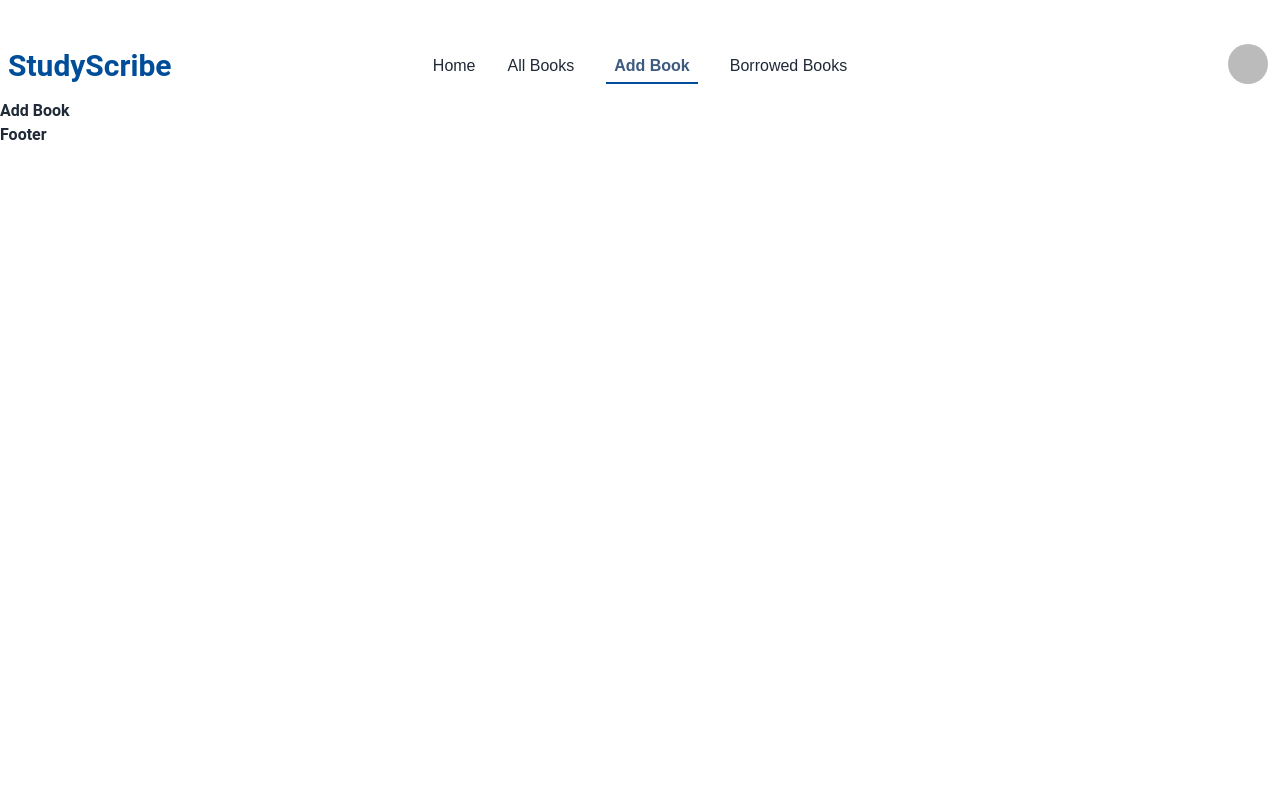
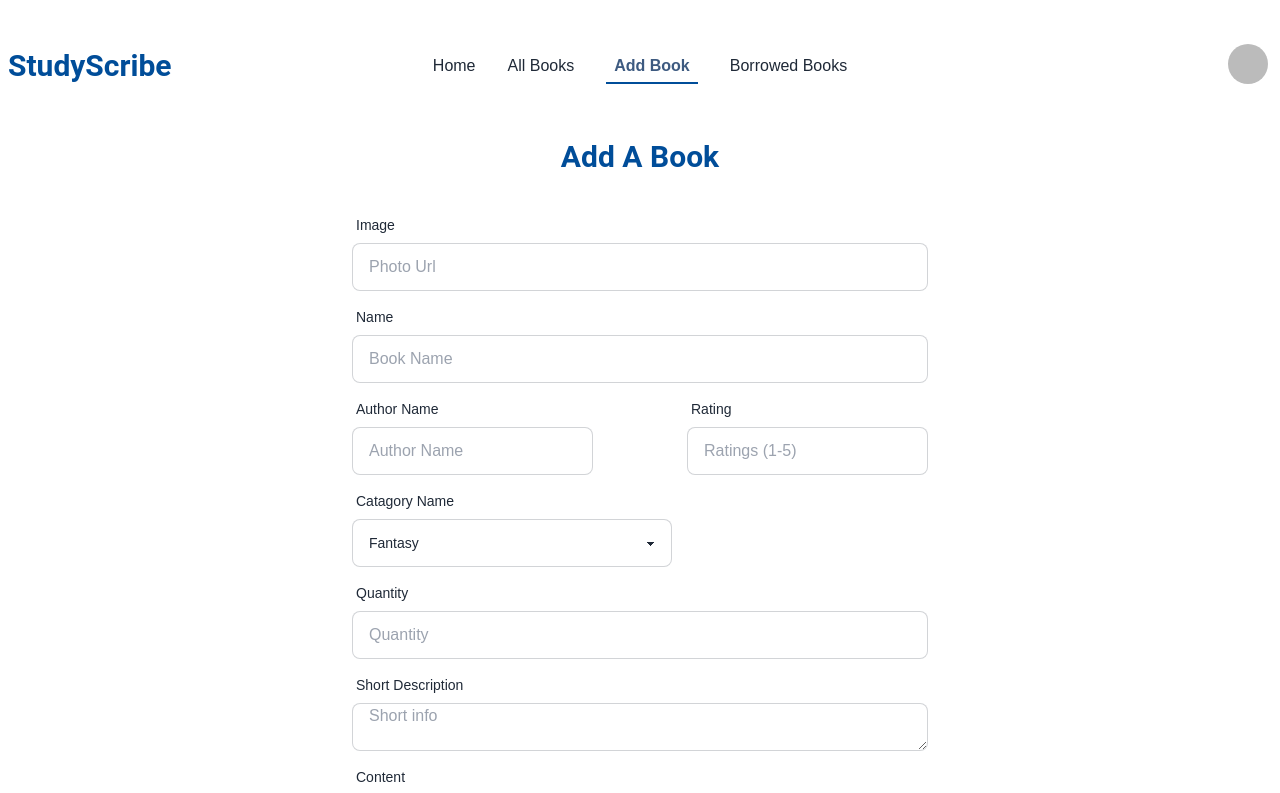
Before and after one commit to alaminkazi12/StudyScribe-client, a React (Vite) app: page /addbook in a window 1280 px wide. Shown: the top 793 px of the page. Built offline with nearby package versions, Linux system fonts and the light colour scheme; no server answers; sample sign-in values are in the browser's storage.

Commit message:
added add book page function

```diff
--- a/src/pages/AddBooks/AddBook.jsx
+++ b/src/pages/AddBooks/AddBook.jsx
@@ -1,7 +1,158 @@
+import axios from "axios";
+import Swal from "sweetalert2";
+
 const AddBook = () => {
+  const handleAdd = (e) => {
+    e.preventDefault();
+    const form = e.target;
+    const image = form.image.value;
+    const name = form.name.value;
+    const author = form.author.value;
+    const rating = form.rating.value;
+    const category = form.category.value;
+    const quantity = form.quantity.value;
+    const description = form.description.value;
+    const content = form.content.value;
+
+    const Books = {
+      image,
+      name,
+      author,
+      rating,
+      category,
+      quantity,
+      description,
+      content,
+    };
+
+    axios.post(`http://localhost:5000/books`, Books).then((res) => {
+      console.log(res.data);
+      if (res.data.insertedId) {
+        Swal.fire({
+          icon: "success",
+          title: "Book Added Successfully",
+          showConfirmButton: false,
+          timer: 1500,
+        });
+      }
+    });
+  };
+
   return (
-    <div>
-      <h1>Add Book</h1>
+    <div className="mt-10">
+      <h2 className="lg:text-3xl font-bold text-center text-[#004d99]">
+        Add A Book
+      </h2>
+      <form onSubmit={handleAdd} className="card-body w-1/2 mx-auto">
+        <div className="form-control">
+          <label className="label">
+            <span className="label-text">Image</span>
+          </label>
+          <input
+            type="text"
+            name="image"
+            placeholder="Photo Url"
+            className="input input-bordered"
+            required
+          />
+        </div>
+        <div className="form-control">
+          <label className="label">
+            <span className="label-text">Name</span>
+          </label>
+          <input
+            type="text"
+            name="name"
+            placeholder="Book Name"
+            className="input input-bordered"
+            required
+          />
+        </div>
+        <div className="flex items-center justify-between">
+          <div className="form-control">
+            <label className="label">
+              <span className="label-text">Author Name</span>
+            </label>
+            <input
+              type="text"
+              name="author"
+              placeholder="Author Name"
+              className="input input-bordered"
+              required
+            />
+          </div>
+          <div className="form-control">
+            <label className="label">
+              <span className="label-text">Rating</span>
+            </label>
+            <input
+              type="number"
+              name="rating"
+              placeholder="Ratings (1-5)"
+              className="input input-bordered"
+              required
+            />
+          </div>
+        </div>
+        <div className="form-control">
+          <label className="label">
+            <span className="label-text">Catagory Name</span>
+          </label>
+          <select
+            name="category"
+            className="select select-bordered w-full max-w-xs"
+          >
+            <option disabled>Select the appropriate category name.</option>
+            <option> Fantasy</option>
+            <option>Romance</option>
+            <option>Classic</option>
+            <option>Novel</option>
+            <option>Magical Realism</option>
+            <option>Fiction</option>
+            <option>Horror</option>
+            <option>Children's Literature</option>
+            <option>Poetry</option>
+          </select>
+        </div>
+        <div className="form-control">
+          <label className="label">
+            <span className="label-text">Quantity</span>
+          </label>
+          <input
+            type="number"
+            name="quantity"
+            placeholder="Quantity"
+            className="input input-bordered"
+            required
+          />
+        </div>
+        <div className="form-control">
+          <label className="label">
+            <span className="label-text">Short Description</span>
+          </label>
+          <textarea
+            name="description"
+            placeholder="Short info"
+            className="input input-bordered"
+            required
+          ></textarea>
+        </div>
+        <div className="form-control">
+          <label className="label">
+            <span className="label-text">Content</span>
+          </label>
+          <textarea
+            name="content"
+            placeholder="Preview of the book"
+            className="input input-bordered"
+            required
+          ></textarea>
+        </div>
+
+        <div className="form-control mt-6">
+          <button className="btn btn-primary">Add Book</button>
+        </div>
+      </form>
     </div>
   );
 };
```
